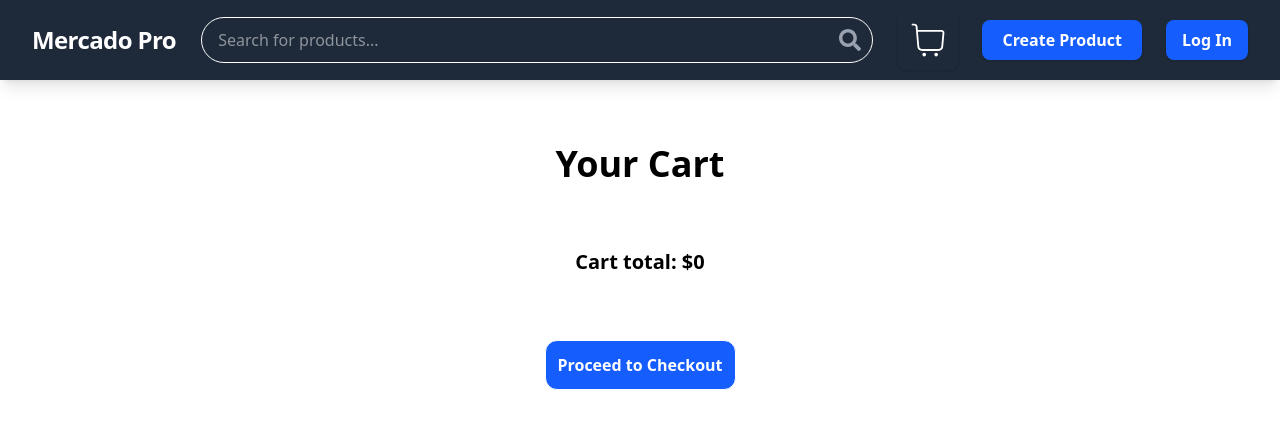
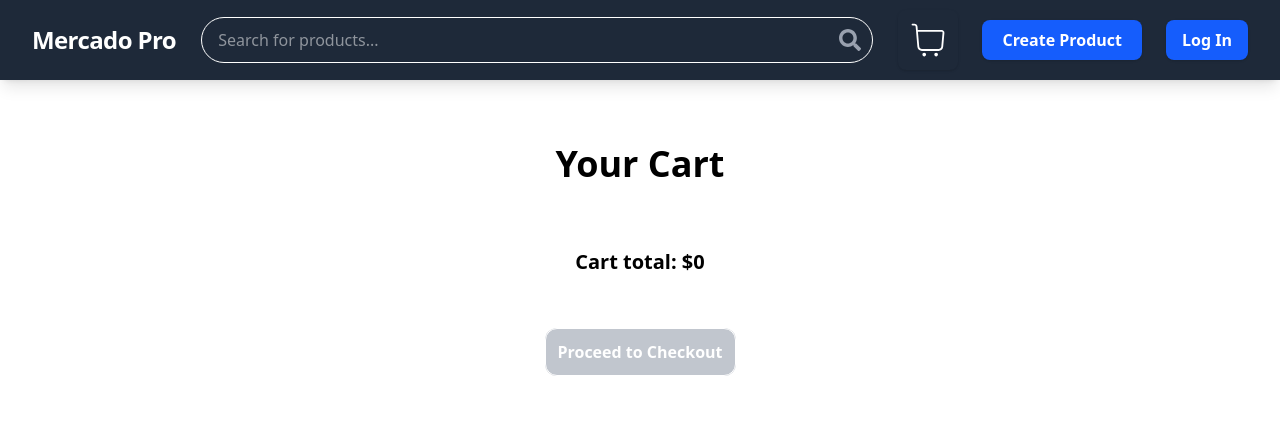
Before and after one commit to aaropaltemaa/Mercado-Pro, a React (Vite) app in the folder client/: page /cart in a window 1280 px wide. Shown: the top 428 px of the page. Built offline with nearby package versions, Linux system fonts and the light colour scheme.

Commit message:
moved checkout button to a separate file

```diff
--- /dev/null
+++ b/client/src/components/CheckoutButton.tsx
@@ -0,0 +1,33 @@
+import { Link } from "react-router-dom";
+import { Tooltip } from "react-tooltip";
+import { useCart } from "../store/cart";
+
+const CheckoutButton = () => {
+  const cartItems = useCart((state) => state.cartItems);
+  return (
+    <div>
+      {cartItems.length === 0 ? (
+        <span
+          data-tooltip-id="checkout-tip"
+          className="font-bold border rounded-xl p-3 text-white bg-gray-400 cursor-not-allowed opacity-60"
+        >
+          Proceed to Checkout
+        </span>
+      ) : (
+        <Link
+          to="/checkout"
+          className="font-bold border rounded-xl p-3 text-white transition
+              hover:bg-green-600 bg-blue-600"
+        >
+          Proceed to Checkout
+        </Link>
+      )}
+      <Tooltip
+        id="checkout-tip"
+        content="Add items to your cart to place an order."
+      />
+    </div>
+  );
+};
+
+export default CheckoutButton;
--- a/client/src/pages/CartPage.tsx
+++ b/client/src/pages/CartPage.tsx
@@ -1,19 +1,12 @@
+import CheckoutButton from "../components/CheckoutButton";
 import ItemCard from "../components/ItemCard";
-import { Link } from "react-router-dom";
-import { Tooltip } from "react-tooltip";
 
 const CartPage = () => {
   return (
     <>
       <h1 className="font-semibold text-4xl">Your Cart</h1>
       <ItemCard />
-      <Link
-        to="/checkout"
-        className="font-bold border rounded-xl p-3 text-white transition
-            hover:bg-green-600 bg-blue-600"
-      >
-        Proceed to Checkout
-      </Link>
+      <CheckoutButton />
     </>
   );
 };
```
Also changed, not shown: 1 other file (tests, documents, lock files or other folders).
